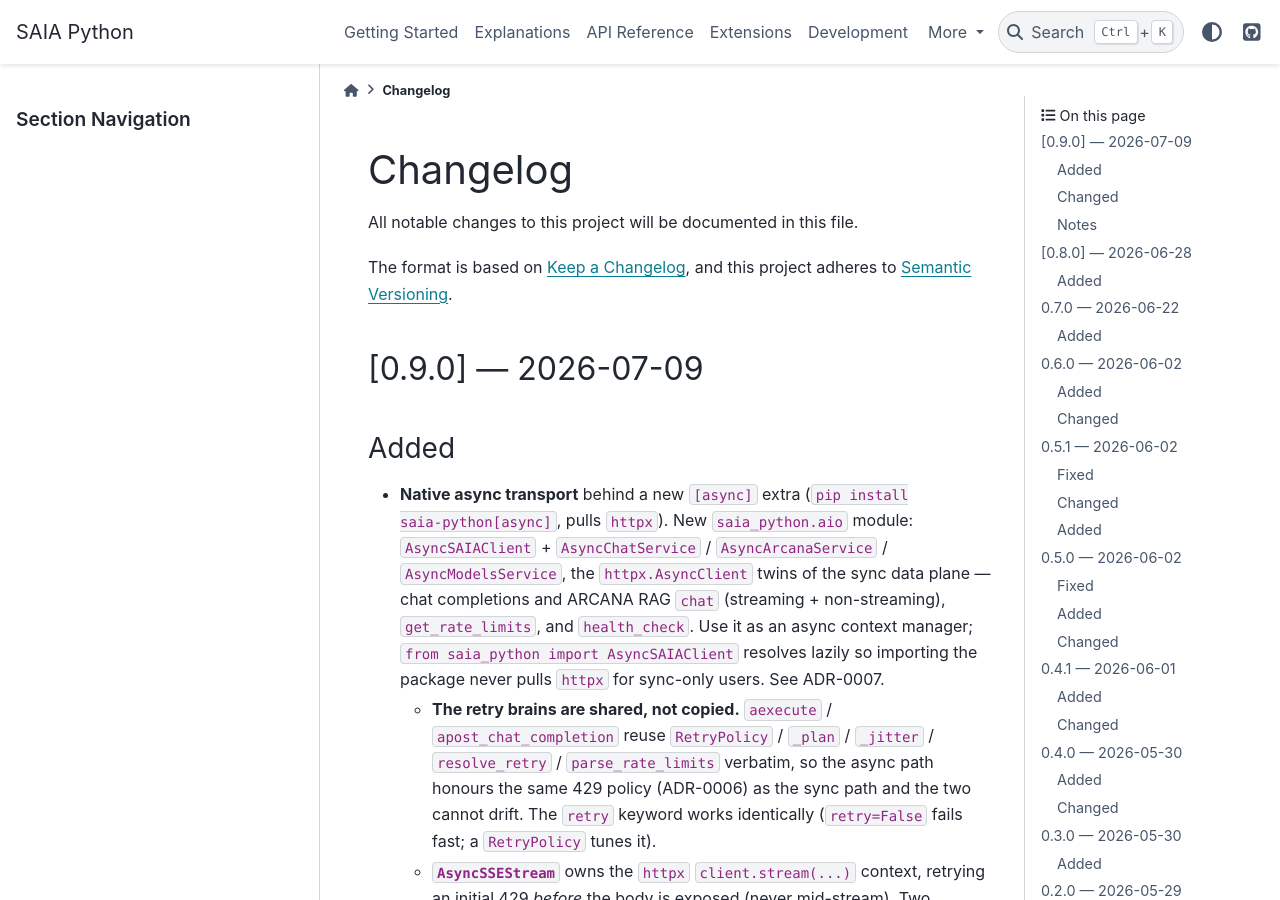
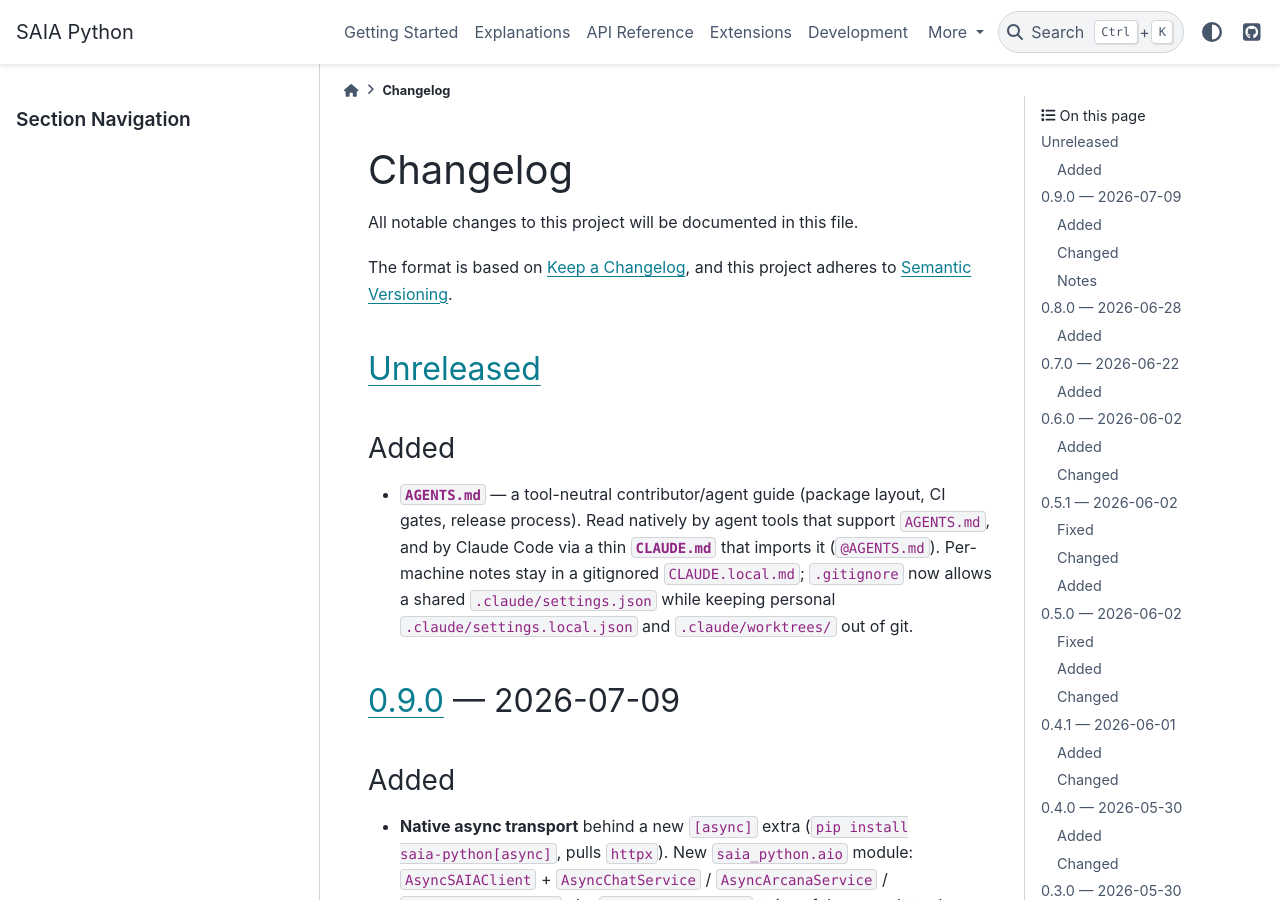
Before and after one commit to fschwar4/saia_python, a Sphinx documentation site: the page built from docs/CHANGELOG.md, in a window 1280 px wide and 900 px high. Built offline with Sphinx 7.4.7 and the PyData theme 0.15.4, drawn with Linux system fonts in a browser that asks for light colours; some of the changed text lies outside the part shown.

Commit message:
docs(changelog): note AGENTS.md/CLAUDE.md under Unreleased; fix 0.8.0/0.9.0 compare links

```diff
--- a/docs/CHANGELOG.md
+++ b/docs/CHANGELOG.md
@@ -4,6 +4,17 @@ All notable changes to this project will be documented in this file.
 
 The format is based on [Keep a Changelog](https://keepachangelog.com/en/1.1.0/),
 and this project adheres to [Semantic Versioning](https://semver.org/spec/v2.0.0.html).
+
+## [Unreleased]
+
+### Added
+
+- **`AGENTS.md`** — a tool-neutral contributor/agent guide (package layout, CI
+  gates, release process). Read natively by agent tools that support `AGENTS.md`,
+  and by Claude Code via a thin **`CLAUDE.md`** that imports it (`@AGENTS.md`).
+  Per-machine notes stay in a gitignored `CLAUDE.local.md`; `.gitignore` now
+  allows a shared `.claude/settings.json` while keeping personal
+  `.claude/settings.local.json` and `.claude/worktrees/` out of git.
 
 ## [0.9.0] — 2026-07-09
 
```
Also changed, not shown: other parts of docs/CHANGELOG.md (+3 -1 lines).
